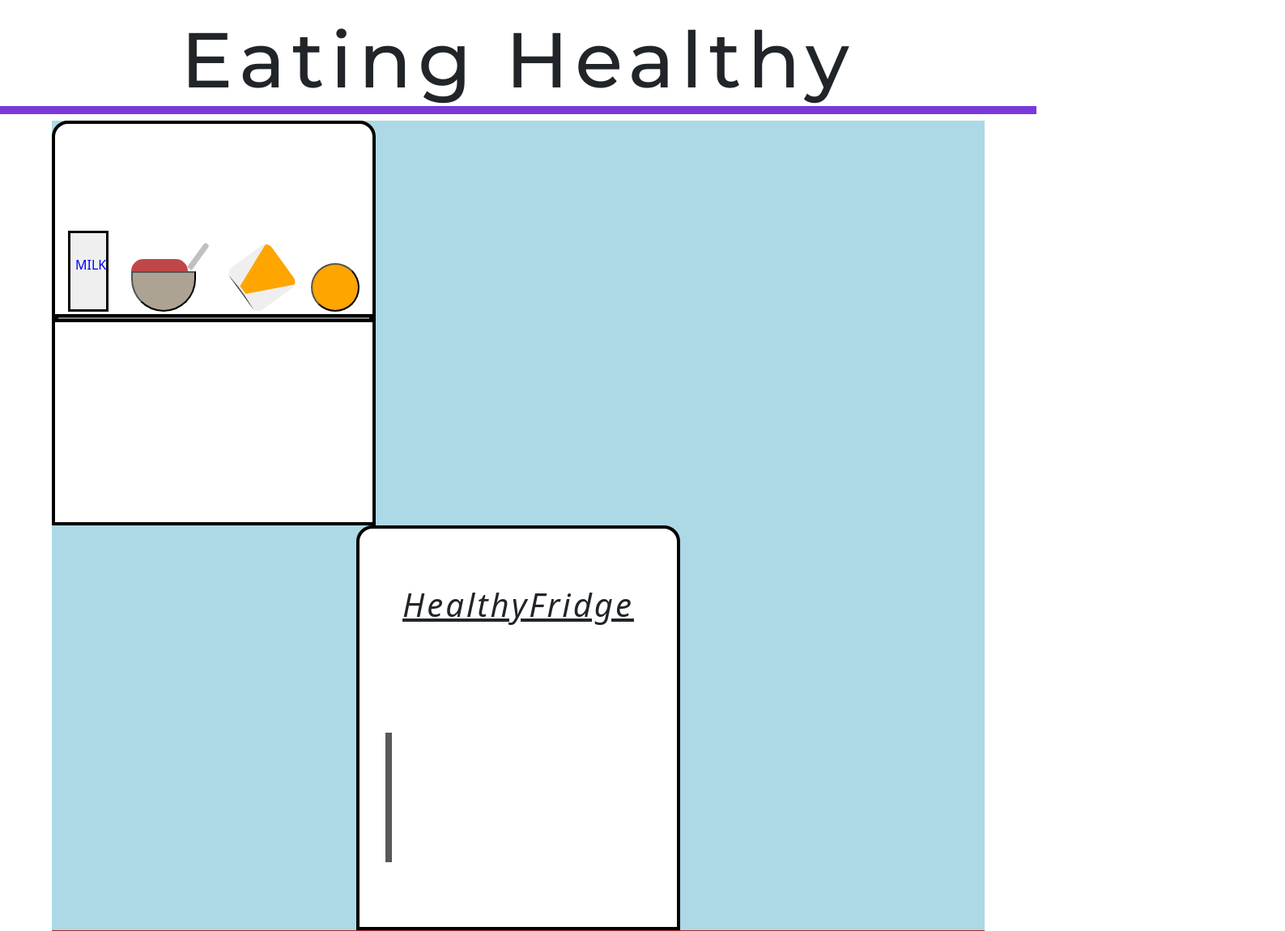
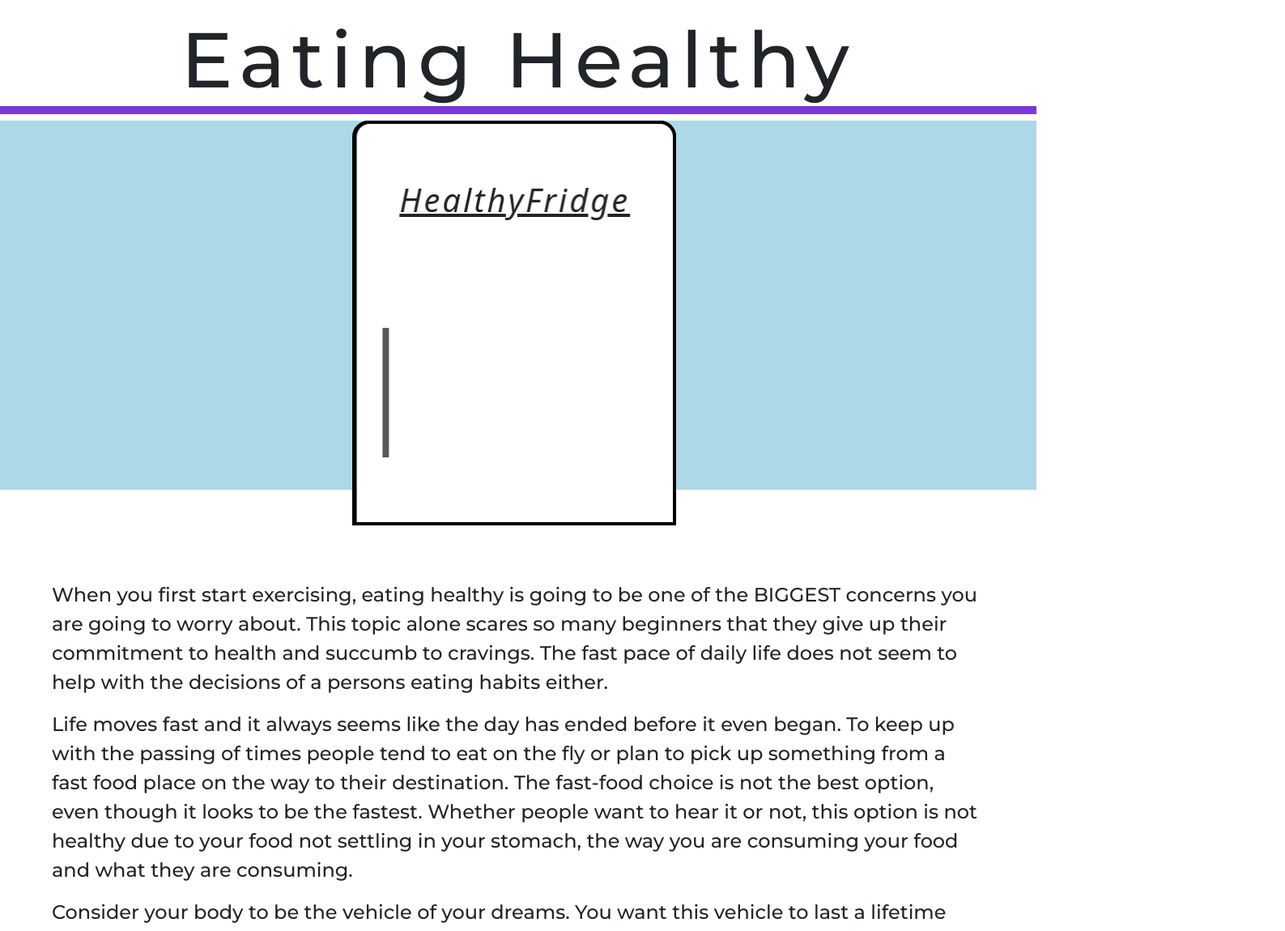
Before and after one commit to calvinalee2006/Beginners-guide-to-fitness, a React (Create React App) app: page /Stretching/Cardio/WeightTraining/Diet in a window 1280 px wide. Shown: the top 1150 px of the page at 81% size, 1587 px wide, since content can reach past the window. Built offline with nearby package versions, Linux system fonts and the light colour scheme.

Commit message:
worked on my fridege and module

```diff
--- a/src/components/Diet/Diet.js
+++ b/src/components/Diet/Diet.js
@@ -10,6 +10,7 @@ export default function Diet() {
      const [isCarrotModalOpen, setIsCarrotModalOpen] = useState(false)
      const [isOrangeModalOpen, setIsOrangeModalOpen] = useState(false)
 
+
      const handleFridgeClick = () => {
       setIsDoorOpen(!isDoorOpen)
      }
@@ -19,8 +20,9 @@ export default function Diet() {
     <h1 className="healthyHeading">Eating Healthy</h1>
 
     <div>
+    <div className ="background"></div>
+
       <div className = "fridgeContainer">
-      <div className ="background">
 
         <div className = "InsideFridge">
           <div className = "firstRungFoods">
@@ -53,7 +55,8 @@ export default function Diet() {
           <div className = "firstRung"></div>
 
         </div>
-      <div className={`fridge ${isDoorOpen ? 'open' : ''}`}>
+
+      <div className={`fridge ${isDoorOpen ? 'open' : 'close'}`}>
         <p>{isDoorOpen ? '' : 'HealthyFridge'}</p>
        <div className ="handle" onClick={handleFridgeClick}></div>
        <div className ="fridgeContents">
@@ -61,9 +64,8 @@ export default function Diet() {
        </div>
         </div>
     </div>
-    <div className = "floor"></div>
+
     </div>
-		</div>
 
     <ReactModal
      isOpen={isMilkModalOpen}
@@ -136,18 +138,19 @@ export default function Diet() {
      ariaHideApp={false}
      onRequestClose ={() => setIsOrangeModalOpen(false)}>
       <button onClick={() => setIsOrangeModalOpen(false)}>Close</button>
-      <div className= "fruitModule">
+
+        <div className="fruitsModule">
         <h1>Fruits</h1>
-        <div className="fruitsModule">
           <p>In this authors opinion, fruits are probably the easiest addition to a diet since a lot of people don't have issues consuming them.
             The fruit group includes all fruits and 100% fruit juice. Fruit juice from the store can have a lot of sugar and additives, so a great buy
             would be a juicer, that way you can make your own recipes and have natural fruit juice (and if you wanted to get creative you can do the same with vegetables).
             Fruits may be frozen, canned, or dried/dehydrated. Fruits can be eaten whole, cut up, pureed, or cooked.s
           </p>
-          <p>Fruits are low in fat, sodium, and calories and do not have any cholesterol. Fruits provide vitamins such as potassium, fiber, vitamin C and folate.</p>
-
+          <p>Fruits are low in fat, sodium, and calories and do not have any cholesterol. Fruits provide vitamins such as potassium, fiber, vitamin C and folate.
+            Fruits rich with potassium may help maintain blood pressure, while fruits with dietary fiber helps reduce blood cholesterol levels. Eating fruits can also
+            help with hydration because some fruit are composed of 90% water.
+          </p>
         </div>
-      </div>
     </ReactModal>
 
     <div className ="healthyContainer">
--- a/src/styles.css
+++ b/src/styles.css
@@ -357,6 +357,7 @@
     overflow: hidden;
     font-family: 'Montserrat';
     font-size: 1.5rem;
+    margin-top: 45%;
 }
 
 .healthyHeading {
@@ -369,16 +370,25 @@
 }
 
 .fridgeContainer {
+    position: relative;
     width: 90%;
-    margin: auto;
+    margin-left: 34%;
 }
 
 .background {
+    position: absolute;
+    top: 1;
+    left: 0;
+    width: 100%;
+    height: 57%;
     background-color: lightblue;
     background-size: 1rem;
+    z-index: -1;
 }
 
 .InsideFridge {
+    position: absolute;
+    z-index: 1;
     width: 400px;
     height: 500px;
     background: white;
@@ -408,6 +418,11 @@
     height: 100px;
     color: blue;
     border: solid black 3px;
+}
+
+.dairyModule {
+    position: absolute;
+
 }
 
 .dairyModule h1 {
@@ -442,6 +457,26 @@
     border-radius: 50%;
     background-color: orange;
     position: relative;
+}
+
+.fruitsModule h1 {
+    font-family: 'Montserrat';
+    text-align: center;
+    font-size: 8rem;
+}
+
+.fruitsModule p {
+    font-family: 'Montserrat';
+    font-size: 1.5rem;
+}
+
+.fruitsModule ul {
+    font-family: 'Montserrat';
+    font-size: 1.5rem;
+}
+
+.fruitsModule li {
+    padding-top: 10px;
 }
 
 .bowl {
@@ -545,6 +580,8 @@
 }
 
 .fridge {
+    position: absolute;
+    z-index: 1;
     width: 400px;
     height: 500px;
     background: white;
@@ -553,12 +590,40 @@
     border-top-left-radius: 20px;
     border-top-right-radius: 20px;
     transform: rotateY(0deg);
-    transition: transform 0.5s;
+    transition: transform 0.1s;
 }
 
 
 .fridge.open {
     transform: rotateY(-120deg);
+    transform-origin: right center;
+    animation: open-door 2s alternate ease-in-out;
+}
+
+@keyframes open-door {
+    0% {
+        transform: rotateY(0deg);
+    }
+
+    100% {
+        transform: rotateY(-90deg);
+    }
+}
+
+.fridge.close {
+    transform: rotateY(-5deg);
+    transform-origin: right center;
+    animation: close-door 2s alternate ease-out
+}
+
+@keyframes open-door {
+    0% {
+        transform: rotateY(0deg);
+    }
+
+    100% {
+        transform: rotateY(-80deg);
+    }
 }
 
 .handle {
@@ -584,4 +649,6 @@
     height: 5px;
     margin: auto;
     background: brown;
+    z-index: -1;
+    background-position: center bottom;
 }
```
